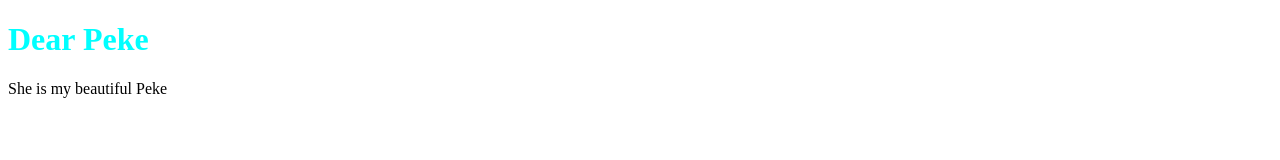
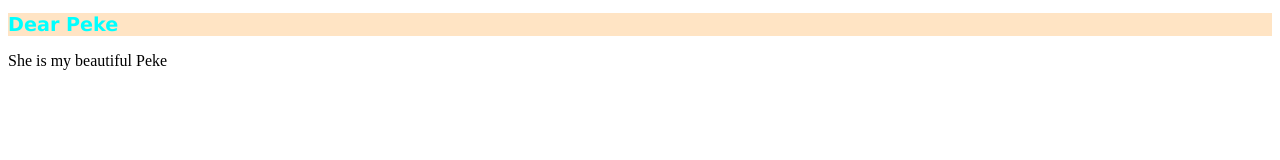
Before and after one commit to DanielLS12/myweb, a plain HTML site: page index.html in a window 1280 px wide. Drawn offline with Linux system fonts and the light colour scheme.

Commit message:
Modificando el archivo estilos.css

```diff
--- a/css/estilos.css
+++ b/css/estilos.css
@@ -1,3 +1,8 @@
 h1{
     color: aqua;
+    background-color: bisque;
+    font-size: larger;
+    font-family: 'Lucida Sans', 'Lucida Sans Regular', 'Lucida Grande', 'Lucida Sans Unicode',
+    Geneva, Verdana, sans-serif;
+
 }
```
